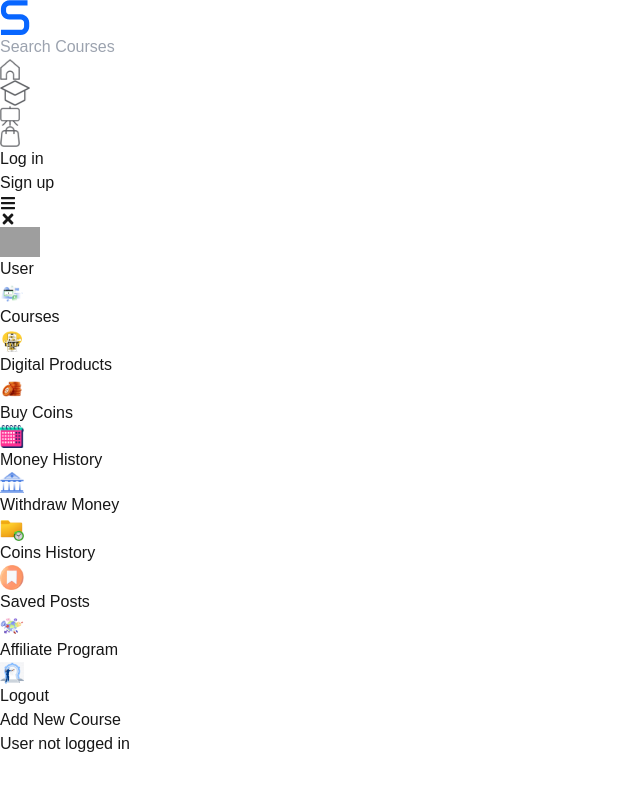
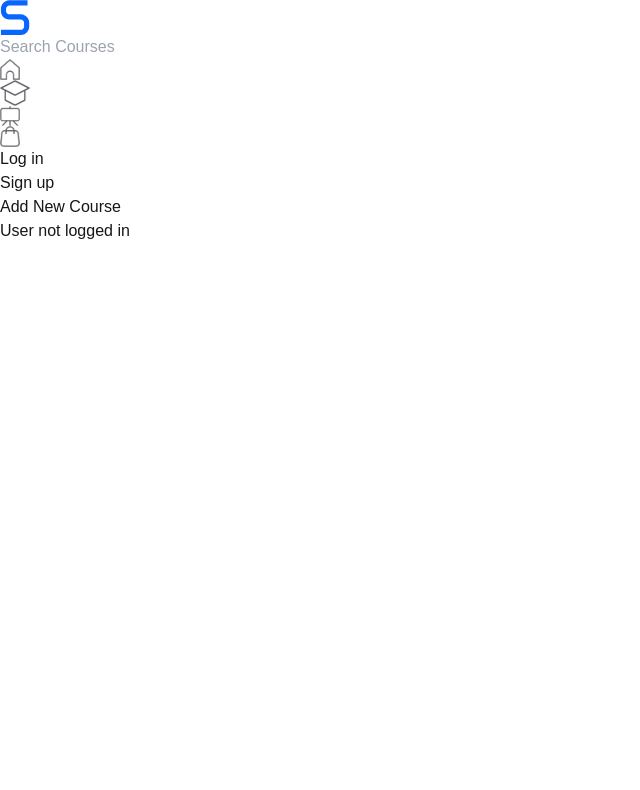
Before and after one commit to abdulrafy707/studysir, a Next.js app: page /teacher/my-courses in a window 1280 px wide. Shown: the top 790 px of the page, without its empty margins (0-640 px from the left). Built offline with nearby package versions, Linux system fonts and the light colour scheme; grey boxes are pictures that could not be loaded.

Commit message:
first commit

```diff
--- a/src/app/components/NewCourse.js
+++ b/src/app/components/NewCourse.js
@@ -53,6 +53,12 @@ export default function NewCourse({ onCloseForm }) {
     Object.keys(formData).forEach((key) => {
       formPayload.append(key, formData[key]);
     });
+
+    // Log the FormData contents for debugging
+    console.log("FormData being sent:");
+    for (let [key, value] of formPayload.entries()) {
+      console.log(`${key}:`, value); // This will log the file details as well as other fields
+    }
 
     try {
       const response = await fetch('https://studysir.m3xtrader.com/api/courses_api.php', {
--- a/src/app/components/Sidebar.js
+++ b/src/app/components/Sidebar.js
@@ -92,7 +92,7 @@ const Sidebar = () => {
     const handleAffiliateProgram = () => {
         const userData = JSON.parse(localStorage.getItem('user'));
         if (userData && userData.id) {
-            const referralLink = `http://localhost:3000/user/pages/signup?ref=${userData.id}`;
+            const referralLink = `https://studysir.com/user/pages/signup?ref=${userData.id}`;
             setReferralLink(referralLink); // Set the referral link
             setShowReferralPopup(true); // Show the popup
         } else {
--- a/src/app/components/TeacherSideBar.js
+++ b/src/app/components/TeacherSideBar.js
@@ -1,210 +1,148 @@
 'use client';
 import Image from 'next/image';
 import { useRouter } from 'next/navigation';
-import { useState, useEffect } from 'react';
-import BuyCoinsModal from './BuyCoinsModal'; // Import the new component for sending request
-import { FaBars, FaTimes } from 'react-icons/fa'; // Icons for opening/closing sidebar on mobile
+import { useEffect, useState, useRef } from 'react';
+import { FaTimes } from 'react-icons/fa'; // Icon for closing the popup
+import BuyCoinsModal from './BuyCoinsModal'; // Component for buying coins modal
+import { toast } from 'react-toastify'; // For notifications
 
-const TeacherSideBar = () => {
+const TeacherSidebar = () => {
+    const [userRole, setUserRole] = useState(null); // To track user role
+    const [userImage, setUserImage] = useState('/default-profile.png'); // Default profile image
+    const [userName, setUserName] = useState('User Name'); // Default user name
+    const [showBuyCoinsModal, setShowBuyCoinsModal] = useState(false); // To control buy coins modal visibility
+    const [referralLink, setReferralLink] = useState(''); // Referral link state
+    const [showReferralPopup, setShowReferralPopup] = useState(false); // To show/hide referral popup
     const router = useRouter();
-    const [isBuyCoinsOpen, setIsBuyCoinsOpen] = useState(false); // State to track the modal visibility
-    const [user, setUser] = useState(null); // State to store user information
-    const [userImage, setUserImage] = useState('/default-profile.png'); // Default profile image
-    const [referralLink, setReferralLink] = useState(''); // State to store the referral link
-    const [showReferralPopup, setShowReferralPopup] = useState(false); // State to show/hide referral popup
-    const [isSidebarOpen, setIsSidebarOpen] = useState(false); // State to toggle the sidebar for mobile view
+    const baseUrl = process.env.NEXT_PUBLIC_API_BASE_URL; // Base API URL for images
 
-    // Use environment variable for the base URL
-    const baseUrl = process.env.NEXT_PUBLIC_API_BASE_URL;
-
-    useEffect(() => {
-        const userDataString = localStorage.getItem('user');
-        console.log('Raw user data from localStorage:', userDataString); // Log raw user data from localStorage
-
-        if (userDataString) {
-            const userData = JSON.parse(userDataString);
-            console.log('Parsed user data:', userData); // Log parsed user data
-
-            setUser(userData); // Set user data if available
-
-            // Check if the user has a profile image and set it
-            if (userData?.image) {
-                const imageUrl = `${baseUrl}/uploads/${userData.image}`;
-                setUserImage(imageUrl);
-                console.log('User profile image URL:', imageUrl); // Log the image URL
-            }
-        } else {
-            console.error('User data not found in localStorage.');
-        }
-    }, [baseUrl]);
-
+    // Function to log the user out
     const handleLogout = () => {
-        // Clear the user data from localStorage
-        localStorage.removeItem('user');
-        router.push('/');
+        localStorage.removeItem('user'); // Remove user from localStorage
+        router.push('/'); // Redirect to home/login
+        toast.info('Logged out successfully.');
     };
 
-    const openBuyCoinsModal = () => {
-        setIsBuyCoinsOpen(true); // Open the modal
-    };
-
-    const closeBuyCoinsModal = () => {
-        setIsBuyCoinsOpen(false); // Close the modal
-    };
-
-    const goToCoursesPage = () => {
-        if (user && user.id) {
-            router.push(`/teacher/my-courses`); // Navigate to courses page with teacher_id
+    // Function to navigate to different sections
+    const navigateToPage = (path) => {
+        const userData = JSON.parse(localStorage.getItem('user'));
+        if (userData && userData.id) {
+            router.push(`/teacher/${path}`); // Navigate to specified path
         } else {
-            console.error('User data not found.');
+            console.error('User data not found');
+            toast.error('User data not found.');
         }
     };
 
-    const goToEbookPage = () => {
-        if (user && user.id) {
-            router.push(`/teacher/my-ebooks`); // Navigate to ebook page with teacher_id
+    // Function to generate and display referral link
+    const handleAffiliateProgram = () => {
+        const userData = JSON.parse(localStorage.getItem('user'));
+        if (userData && userData.id) {
+            const referral = `https://studysir.com/user/pages/signup?ref=${userData.id}`;
+            setReferralLink(referral); // Set the referral link
+            setShowReferralPopup(true); // Show the popup with the referral link
         } else {
-            console.error('User data not found.');
+            console.error('User data not found');
+            toast.error('User data not found.');
         }
     };
 
-    const goToCoinHistory = () => {
-        if (user && user.id) {
-            router.push(`/teacher/coin_history`); // Navigate to coin history page
-        } else {
-            console.error('User not found');
-        }
-    };
-
-    const goToBuyCoin = () => {
-        if (user && user.id) {
-            router.push(`/teacher/buy_coin`); // Navigate to buy coin page
-        } else {
-            console.error('User not found');
-        }
-    };
-
-    const goToSavedPosts = () => {
-        if (user && user.id) {
-            router.push(`/teacher/saved_posts`); // Navigate to saved posts page with teacher_id
-        } else {
-            console.error('User data not found.');
-        }
-    };
-
-     // Function to navigate to Withdraw Money
-     const gotoWithdrawRequest = () => {
-        const userData = JSON.parse(localStorage.getItem('user'));
-        if (userData && userData.id) {
-            router.push(`/teacher/withdraw_request`); // Navigate to withdraw request page
-        } else {
-            console.error('User not found');
-        }
-    };
-
-    // Affiliate Program: Generate and display referral link
-    const handleAffiliateProgram = () => {
-        if (user && user.id) {
-            const generatedReferralLink = `http://localhost:3000/user/pages/signup?ref=${user.id}`;
-            setReferralLink(generatedReferralLink); // Set the referral link
-            setShowReferralPopup(true); // Show the popup with the referral link
-        } else {
-            console.error('User data not found.');
-        }
-    };
-
-    const gotoMoneyHistory = () => {
-        const userData = JSON.parse(localStorage.getItem('user'));
-        if (userData && userData.id) {
-            router.push(`/teacher/money_history`); // Navigate to ebooks
-        } else {
-            console.error('User not found');
-        }
-    };
-
+    // Function to copy the referral link to the clipboard
     const handleCopyReferralLink = () => {
         navigator.clipboard.writeText(referralLink)
             .then(() => {
-                alert('Referral link copied to clipboard!');
+                toast.success('Referral link copied to clipboard!');
+                setShowReferralPopup(false); // Close popup
             })
             .catch((err) => {
                 console.error('Failed to copy the referral link', err);
+                toast.error('Failed to copy the referral link.');
             });
     };
 
+    // Fetch user data from localStorage and set user-related states
+    useEffect(() => {
+        const userData = JSON.parse(localStorage.getItem('user'));
+        if (userData && userData.role === 'teacher') {
+            setUserRole('teacher'); // Set role
+            if (userData.image) {
+                setUserImage(`${baseUrl}/uploads/${userData.image}`); // Set image from user data
+            }
+            if (userData.fullname) {
+                setUserName(userData.fullname); // Set user name
+            }
+        }
+    }, []); // Run once on mount
+
+    // Render nothing if user is not a teacher
+    if (userRole !== 'teacher') {
+        return null;
+    }
+
     return (
         <div>
-            {/* Mobile Hamburger Menu */}
-            <div className="md:hidden p-4">
-                <FaBars className="text-2xl cursor-pointer" onClick={() => setIsSidebarOpen(true)} />
-            </div>
-
-            {/* Sidebar for Desktop and Mobile */}
-            <div className={`fixed text-black inset-y-0 left-0 bg-gray-100 w-64 pt-3 p-5 transition-transform transform md:translate-x-0 ${isSidebarOpen ? 'translate-x-0' : '-translate-x-full'} md:relative md:block h-screen`}>
-                {/* Close button for mobile */}
-                <div className="md:hidden flex justify-end mb-4">
-                    <FaTimes className="text-2xl cursor-pointer" onClick={() => setIsSidebarOpen(false)} />
-                </div>
-
+            {/* Sidebar for Desktop */}
+            <div className={`hidden md:block pt-20 text-black fixed inset-y-0 left-0 bg-gray-100 w-64 p-5 pt-6 h-screen overflow-y-auto`}>
                 <ul className="space-y-3">
                     {/* User Profile */}
                     <li className="flex items-center space-x-3">
-                        <img
-                            src={userImage} // Use the image from localStorage or default profile image
-                            alt={user?.fullname || 'User Image'}
+                        <Image
+                            src={userImage}
+                            alt={userName}
                             width={40}
                             height={40}
-                            className="rounded-full object-cover"
-                            onLoad={() => console.log(`Image loaded: ${userImage}`)} // Console log the image URL when loaded
+                            className="rounded-full"
                         />
-                        <span className="font-bold">{user?.fullname || 'User'}</span>
+                        <span className="font-bold">{userName}</span>
                     </li>
 
                     {/* Menu Items */}
-                    <li className="flex items-center space-x-3 cursor-pointer" onClick={goToCoursesPage}>
+                    <li className="flex items-center space-x-3 cursor-pointer hover:bg-gray-200 p-2 rounded-md transition-colors" onClick={() => navigateToPage('my-courses')}>
                         <Image src="/course.png" alt="Courses" width={24} height={24} />
                         <span className="font-semibold">Courses</span>
                     </li>
-                    <li className="flex items-center space-x-3 cursor-pointer" onClick={goToEbookPage}>
+                    <li className="flex items-center space-x-3 cursor-pointer hover:bg-gray-200 p-2 rounded-md transition-colors" onClick={() => navigateToPage('my-ebooks')}>
                         <Image src="/digital.png" alt="Digital Products" width={24} height={24} />
                         <span className="font-semibold">Digital Products</span>
                     </li>
-                    <li className="flex items-center space-x-3 cursor-pointer" onClick={goToBuyCoin}>
+                    <li className="flex items-center space-x-3 cursor-pointer hover:bg-gray-200 p-2 rounded-md transition-colors" onClick={() => setShowBuyCoinsModal(true)}>
                         <Image src="/coins.png" alt="Buy Coins" width={24} height={24} />
                         <span className="font-semibold">Buy Coins</span>
                     </li>
-                    <li className="flex items-center space-x-3 cursor-pointer" onClick={gotoMoneyHistory}>
+                    <li className="flex items-center space-x-3 cursor-pointer hover:bg-gray-200 p-2 rounded-md transition-colors" onClick={() => navigateToPage('money_history')}>
                         <Image src="/managecalander.png" alt="Money Wallet" width={24} height={24} />
                         <span className="font-semibold">Money History</span>
                     </li>
-                    <li className="flex items-center space-x-3 cursor-pointer" onClick={gotoWithdrawRequest}>
+                    <li className="flex items-center space-x-3 cursor-pointer hover:bg-gray-200 p-2 rounded-md transition-colors" onClick={() => navigateToPage('withdraw_request')}>
                         <Image src="/withdraw.png" alt="Withdraw Money" width={24} height={24} />
                         <span className="font-semibold">Withdraw Money</span>
                     </li>
-                    <li className="flex items-center space-x-3 cursor-pointer" onClick={goToCoinHistory}>
+                    <li className="flex items-center space-x-3 cursor-pointer hover:bg-gray-200 p-2 rounded-md transition-colors" onClick={() => navigateToPage('coin_history')}>
                         <Image src="/coinhistory.png" alt="Coin History" width={24} height={24} />
                         <span className="font-semibold">Coins History</span>
                     </li>
-                    <li className="flex items-center space-x-3 cursor-pointer" onClick={goToSavedPosts}>
+                    <li className="flex items-center space-x-3 cursor-pointer hover:bg-gray-200 p-2 rounded-md transition-colors" onClick={() => navigateToPage('saved_posts')}>
                         <Image src="/savedposts.png" alt="Saved Posts" width={24} height={24} />
                         <span className="font-semibold">Saved Posts</span>
                     </li>
-                    <li className="flex items-center space-x-3 cursor-pointer" onClick={handleAffiliateProgram}>
+                    <li className="flex items-center space-x-3 relative cursor-pointer hover:bg-gray-200 p-2 rounded-md transition-colors" onClick={handleAffiliateProgram}>
                         <Image src="/programs.png" alt="Affiliate Program" width={24} height={24} />
                         <span className="font-semibold">Affiliate Program</span>
                     </li>
 
-                    <li className="flex items-center space-x-3 cursor-pointer" onClick={handleLogout}>
+                    {/* Logout */}
+                    <li className="flex items-center space-x-3 cursor-pointer hover:bg-gray-200 p-2 rounded-md transition-colors" onClick={handleLogout}>
                         <Image src="/logout.png" alt="Logout" width={24} height={24} />
                         <span className="font-semibold">Logout</span>
                     </li>
                 </ul>
 
-                {/* Conditionally render the Buy Coins Modal */}
-                {isBuyCoinsOpen && <BuyCoinsModal onClose={closeBuyCoinsModal} />}
+                {/* Show BuyCoinsModal when triggered */}
+                {showBuyCoinsModal && <BuyCoinsModal onClose={() => setShowBuyCoinsModal(false)} />}
 
+                {/* Referral Link Popup */}
                 {showReferralPopup && (
-                    <div className="fixed inset-0 bg-black bg-opacity-50 flex justify-center items-center z-50">
+                    <div className="absolute inset-0 bg-black bg-opacity-50 flex justify-center items-center z-50">
                         <div className="bg-white p-6 rounded-lg shadow-lg w-80 relative">
                             <h2 className="text-lg font-bold mb-4">Your Referral Link</h2>
                             <p className="text-gray-700 break-all">{referralLink}</p>
@@ -230,4 +168,4 @@ const TeacherSideBar = () => {
     );
 };
 
-export default TeacherSideBar;
+export default TeacherSidebar;
```
Also changed, not shown: src/app/admin/coin_requests/page.js (+31 -9 lines).
